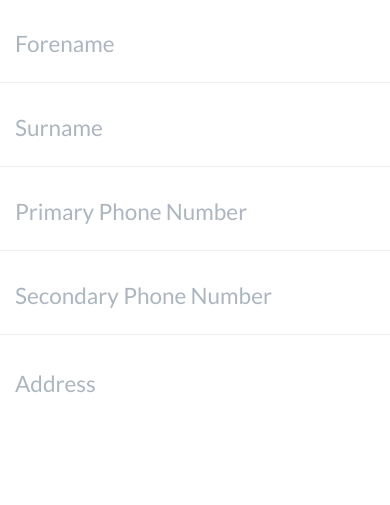
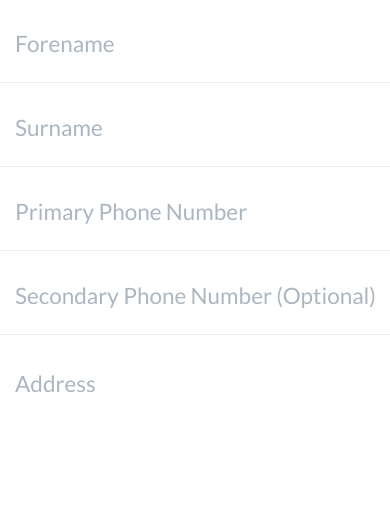
Before and after one commit to d4nielcosta/OXFAM-SHIPPING, a Django app: page /index/ in a window 390 px wide. Shown: the part 1229-1734 px from the top of the page. Run offline with Django 3.2, Linux system fonts and the light colour scheme; data that the repository does not hold is empty; some libraries are stand-ins or nearby versions.

Commit message:
Made secondary phone numbers optional

```diff
--- a/templates/index.html
+++ b/templates/index.html
@@ -206,8 +206,8 @@
                             <!-- Secondary Phone field -->
                             <div class="row control-group">
                                 <div class="form-group col-xs-12 floating-label-form-group controls">
-                                    <label>Secondary Phone Number</label>
-                                    <input type="tel" class="form-control" placeholder="Secondary Phone Number" id="sphone" name="sphone" maxlength="15" required data-validation-required-message="Please enter your secondary phone number.">
+                                    <label>Secondary Phone Number (Optional)</label>
+                                    <input type="tel" class="form-control" placeholder="Secondary Phone Number (Optional)" id="sphone" name="sphone" maxlength="15">
                                     <p class="help-block text-danger"></p>
                                 </div>
                             </div>
@@ -288,6 +288,7 @@
 
                         <!---#################### Registration third Form ####################-->
                         {% elif rgstr_step == 2 %}
+                            <h3>You can skip this section</h3>
                             <!-- 1st Reference Forename field -->
                             <div class="row control-group">
                                 <div class="form-group col-xs-12 floating-label-form-group controls">
@@ -320,8 +321,8 @@
                             <!-- 1st Reference Secondary Phone field -->
                             <div class="row control-group">
                                 <div class="form-group col-xs-12 floating-label-form-group controls">
-                                    <label>1st Reference Secondary Phone Number</label>
-                                    <input type="tel" class="form-control" placeholder="1st Reference Secondary Phone Number" id="fr_sphone" name="fr_sphone" maxlength="15">
+                                    <label>1st Reference Secondary Phone Number (Optional)</label>
+                                    <input type="tel" class="form-control" placeholder="1st Reference Secondary Phone Number (Optional)" id="fr_sphone" name="fr_sphone" maxlength="15">
                                     <p class="help-block text-danger"></p>
                                 </div>
                             </div>
@@ -336,6 +337,7 @@
 
                         <!---#################### Registration fourth Form ####################-->
                         {% elif rgstr_step == 3 %}
+                            <h3>You can skip this section</h3>
                             <!-- 2nd Reference Forename field -->
                             <div class="row control-group">
                                 <div class="form-group col-xs-12 floating-label-form-group controls">
@@ -368,8 +370,8 @@
                             <!-- 2nd Reference Secondary Phone field -->
                             <div class="row control-group">
                                 <div class="form-group col-xs-12 floating-label-form-group controls">
-                                    <label>2nd Reference Secondary Phone Number</label>
-                                    <input type="tel" class="form-control" placeholder="2nd Reference Secondary Phone Number" id="sr_sphone" name="sr_sphone" maxlength="15">
+                                    <label>2nd Reference Secondary Phone Number (Optional)</label>
+                                    <input type="tel" class="form-control" placeholder="2nd Reference Secondary Phone Number (Optional)" id="sr_sphone" name="sr_sphone" maxlength="15">
                                     <p class="help-block text-danger"></p>
                                 </div>
                             </div>
```
